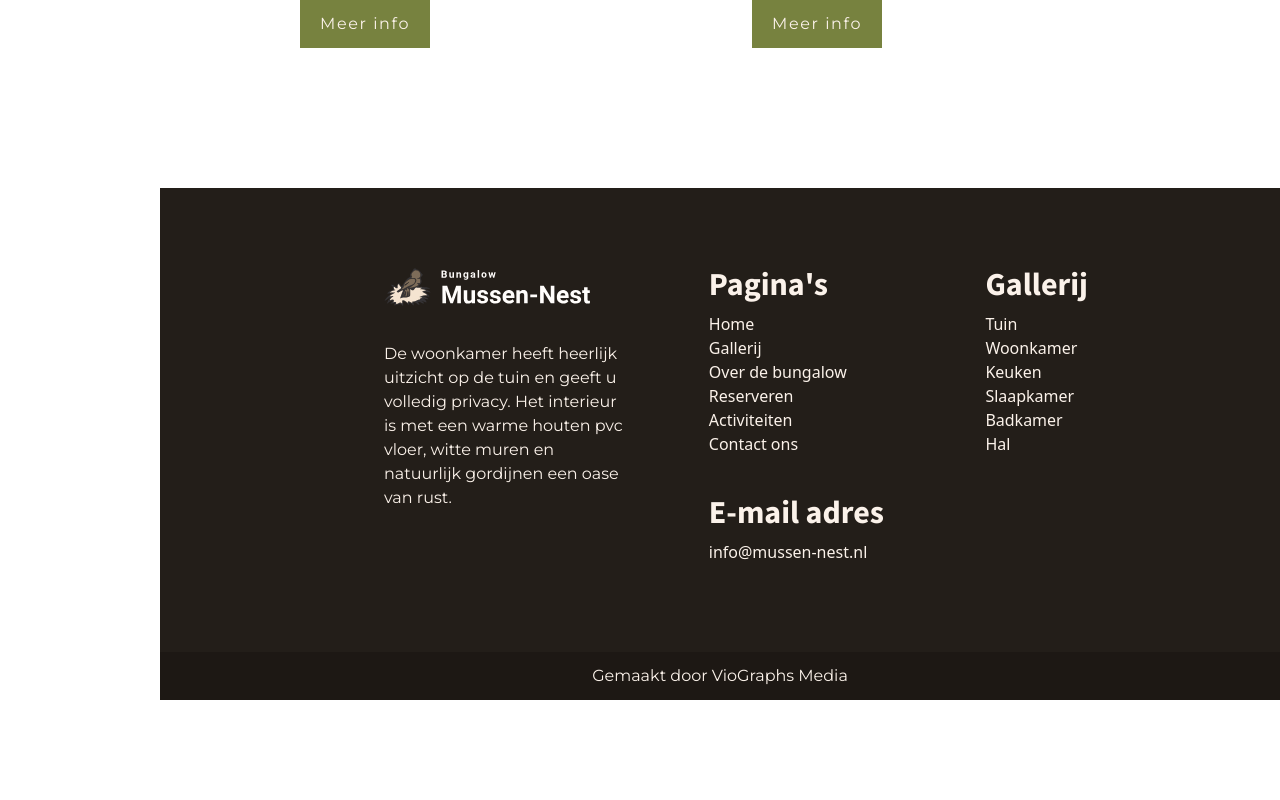
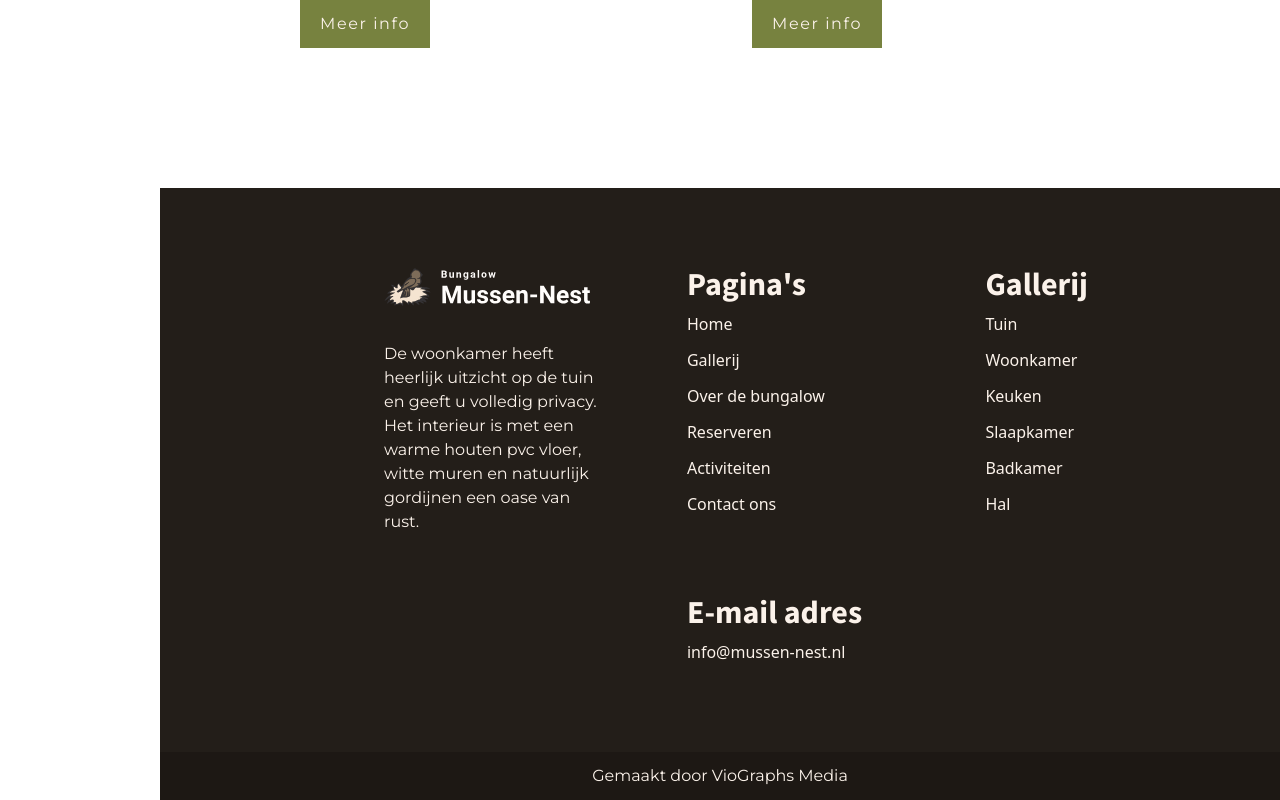
Before and after one commit to RammahKarpous/bungalow-mussen-nest, a React (Create React App) app: page /activiteiten/toeristisch in a window 1280 px wide. Shown: the part 2500-3300 px from the top of the page. Before the commit the page ends 3200 px from the top, so only its background shows below. Built offline with nearby package versions, Linux system fonts and the light colour scheme.

Commit message:
Adjusted the spacing in the footer

```diff
--- a/src/components/footer/Footer.jsx
+++ b/src/components/footer/Footer.jsx
@@ -12,7 +12,7 @@ const Footer = () => {
                     <p className="text-beige-300">De woonkamer heeft heerlijk uitzicht op de tuin en geeft u volledig privacy. Het interieur is met een warme houten pvc vloer, witte muren en natuurlijk gordijnen een oase van rust.</p>
                 </div>
 
-                <div className="flex flex-wrap flex-col sm:flex-row gap-10 justify-between">
+                <div className="flex flex-wrap flex-col sm:flex-row gap-20 justify-between">
                     <FooterNavigation title="Pagina's" links={links} />
                     <FooterNavigation title="Gallerij" links={gallerijLinks} />
 
--- a/src/components/footer/FooterNavigation.jsx
+++ b/src/components/footer/FooterNavigation.jsx
@@ -5,7 +5,7 @@ const FooterNavigation = ({ title, links }) => {
         <div>
             <h3 className="text-beige-300 mb-3">{title}</h3>
             <nav>
-                <ul>
+                <ul className="flex flex-col gap-3">
                     {links.map((link, i) => (
                         <li key={i}><Link className="text-beige-300" to={link.to}>{link.name}</Link></li>
                     ))}
```
